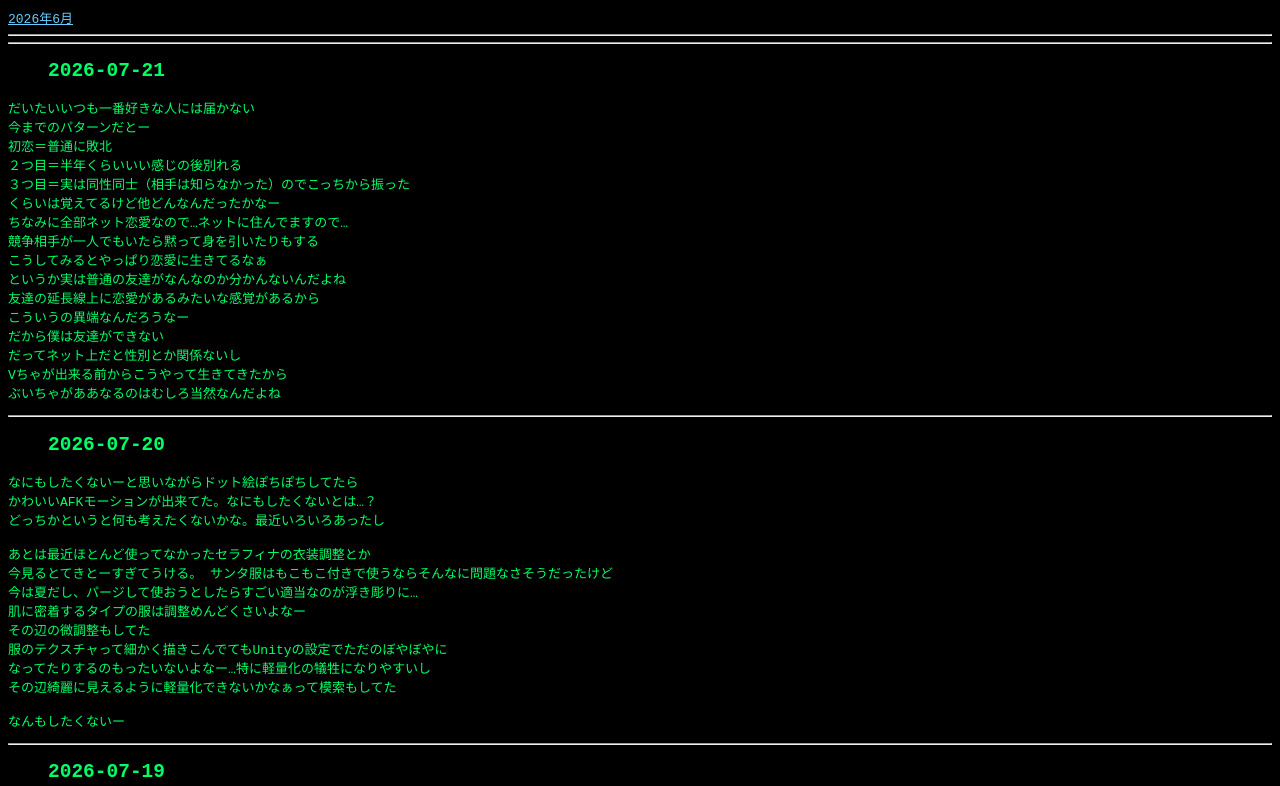
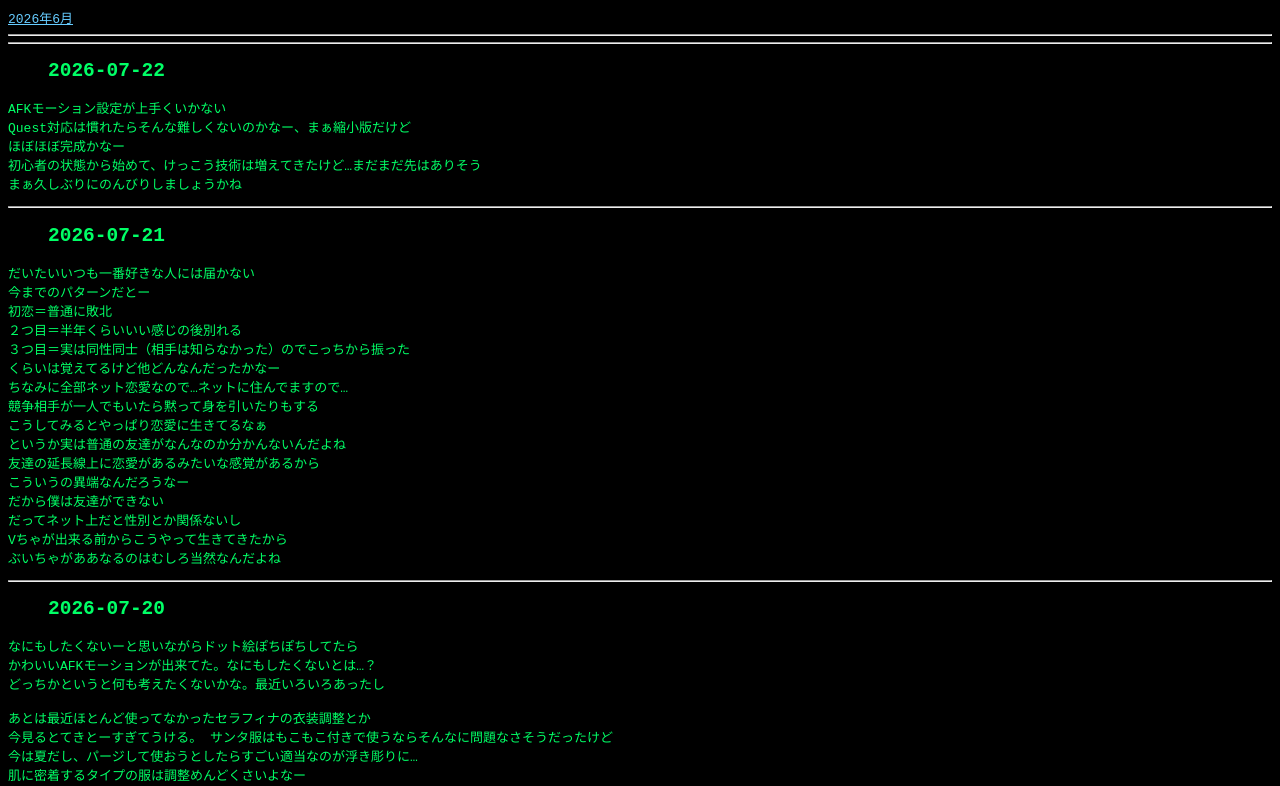
Before and after one commit to no-nyanko/no-nyanko.github.io, a plain HTML site: page diary.html in a window 1280 px wide. Shown: the top 786 px of the page. Drawn offline with Linux system fonts and the light colour scheme.

Commit message:
Add diary entries for July 22, 2026
Added new diary entries for July 22, 2026, and updated formatting.

```diff
--- a/diary.html
+++ b/diary.html
@@ -14,6 +14,19 @@
 <body>
         <a href=diary/2026_6.html >2026年6月</a>
         <hr>
+        <hr>
+          <ul>
+                 <h2>2026-07-22</h2>
+          </ul>
+        <p>
+                AFKモーション設定が上手くいかない<br>
+                Quest対応は慣れたらそんな難しくないのかなー、まぁ縮小版だけど<br>
+                ほぼほぼ完成かなー<br>
+                初心者の状態から始めて、けっこう技術は増えてきたけど…まだまだ先はありそう<br>
+                まぁ久しぶりにのんびりしましょうかね<br>
+
+
+        </p>
         <hr>
           <ul>
                  <h2>2026-07-21</h2>
```
